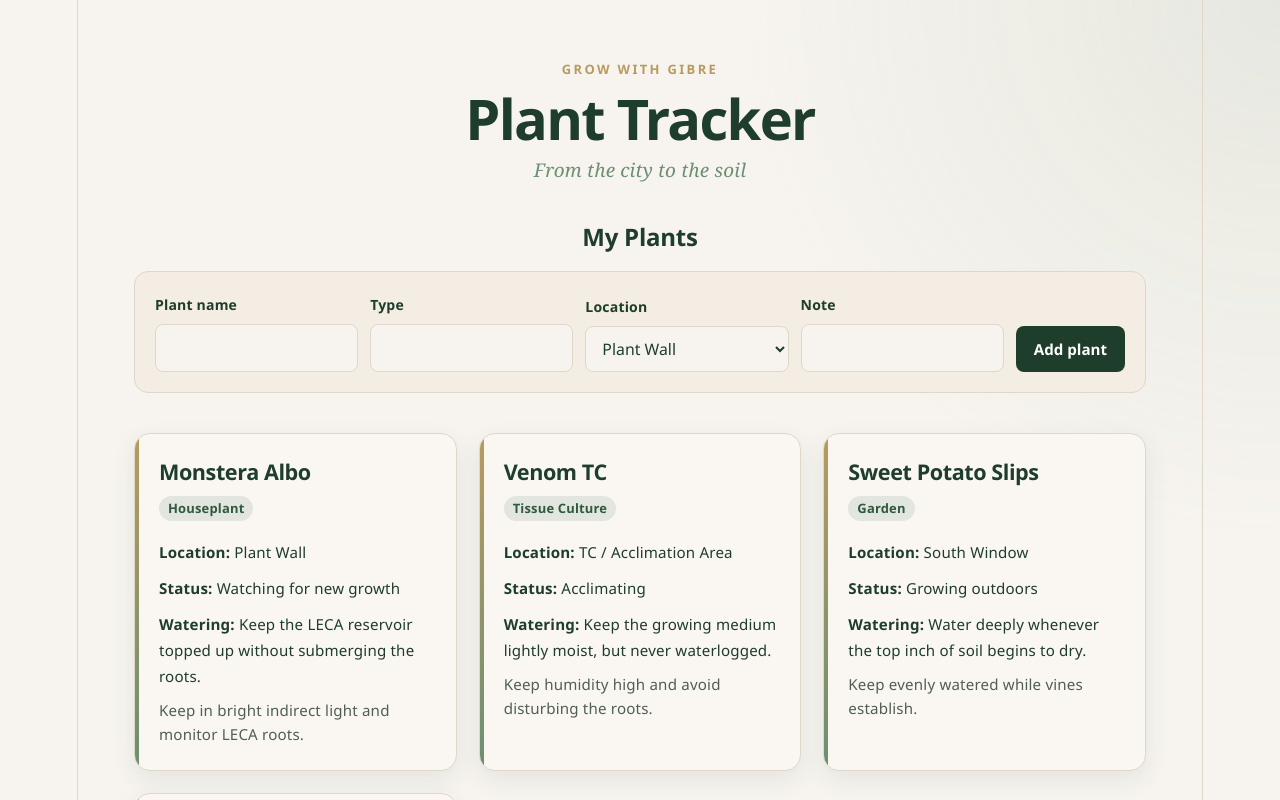
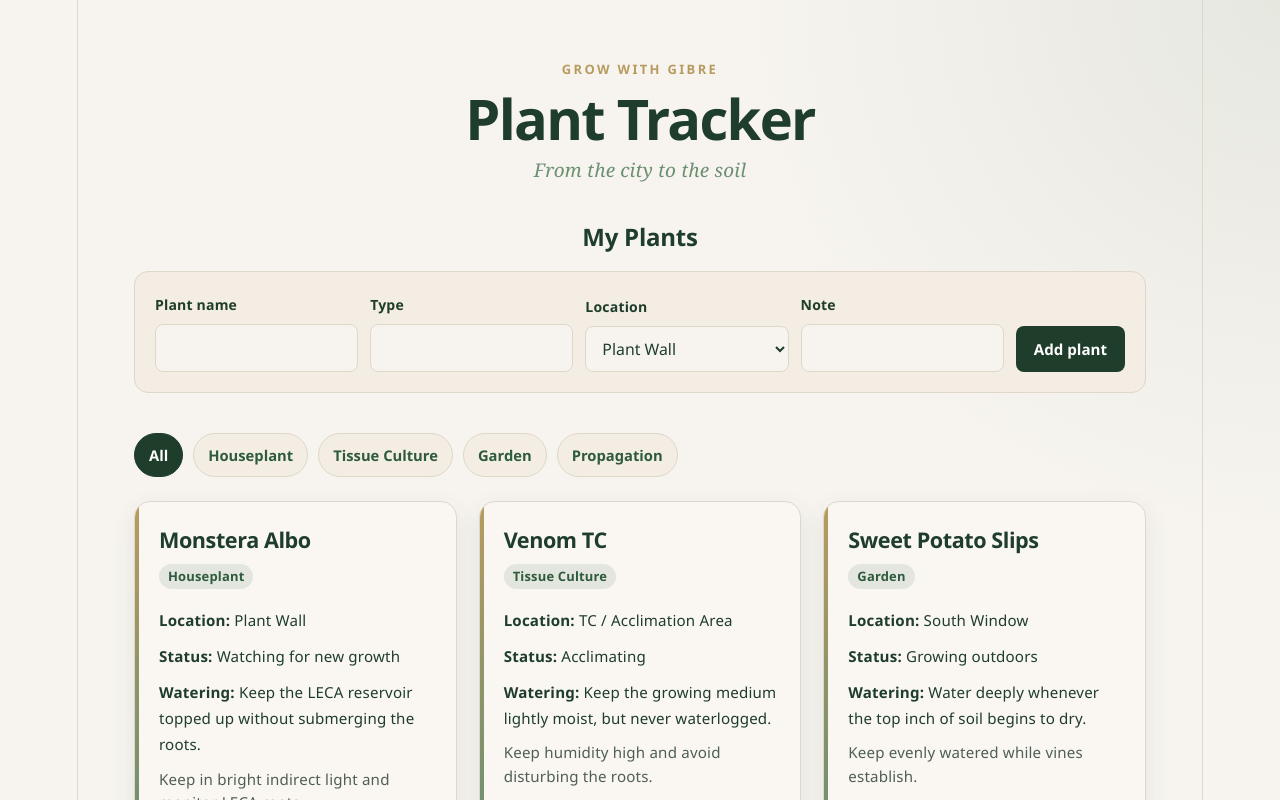
Before and after one commit to dc4622ne/plant-inventory, a React (Vite) app: page / in a window 1280 px wide. Shown: the top 800 px of the page. Built offline with nearby package versions, Linux system fonts and the light colour scheme.

Commit message:
Add plant type filters

```diff
--- a/src/App.css
+++ b/src/App.css
@@ -107,6 +107,38 @@
   outline-offset: 2px;
 }
 
+.plant-filters {
+  display: flex;
+  flex-wrap: wrap;
+  gap: 10px;
+  margin-bottom: 24px;
+}
+
+.plant-filters button {
+  padding: 8px 14px;
+  color: var(--brand-green);
+  font: inherit;
+  font-size: 0.82rem;
+  font-weight: 700;
+  background: var(--social-bg);
+  border: 1px solid var(--border);
+  border-radius: 999px;
+  cursor: pointer;
+  transition: background-color 160ms ease, border-color 160ms ease, color 160ms ease;
+}
+
+.plant-filters button:hover,
+.plant-filters button.active {
+  color: #fff;
+  background: var(--brand-deep);
+  border-color: var(--brand-deep);
+}
+
+.plant-filters button:focus-visible {
+  outline: 3px solid var(--accent-border);
+  outline-offset: 2px;
+}
+
 .plant-list {
   margin: 0;
   padding: 0;
@@ -202,7 +234,8 @@
 
 @media (prefers-reduced-motion: reduce) {
   .plant-card,
-  .plant-form button {
+  .plant-form button,
+  .plant-filters button {
     transition: none;
   }
 }
--- a/src/App.jsx
+++ b/src/App.jsx
@@ -36,12 +36,19 @@ const initialPlants = [
   },
 ];
 
+const filterOptions = ['All', ...new Set(initialPlants.map((plant) => plant.type))];
+
 function App() {
   const [plants, setPlants] = useState(initialPlants);
+  const [activeFilter, setActiveFilter] = useState('All');
   const [name, setName] = useState('');
   const [type, setType] = useState('');
   const [location, setLocation] = useState('Plant Wall');
   const [note, setNote] = useState('');
+
+  const visiblePlants = activeFilter === 'All'
+    ? plants
+    : plants.filter((plant) => plant.type === activeFilter);
 
   function handleSubmit(event) {
     event.preventDefault();
@@ -125,8 +132,21 @@ function App() {
 
           <button type="submit">Add plant</button>
         </form>
+        <div className="plant-filters" aria-label="Filter plants by type">
+          {filterOptions.map((filter) => (
+            <button
+              className={activeFilter === filter ? 'active' : ''}
+              type="button"
+              key={filter}
+              aria-pressed={activeFilter === filter}
+              onClick={() => setActiveFilter(filter)}
+            >
+              {filter}
+            </button>
+          ))}
+        </div>
         <div className="plant-list">
-          {plants.map((plant) => (
+          {visiblePlants.map((plant) => (
             <article className="plant-card" key={plant.name}>
               <h2>{plant.name}</h2>
               <p className="plant-type">{plant.type}</p>
```
